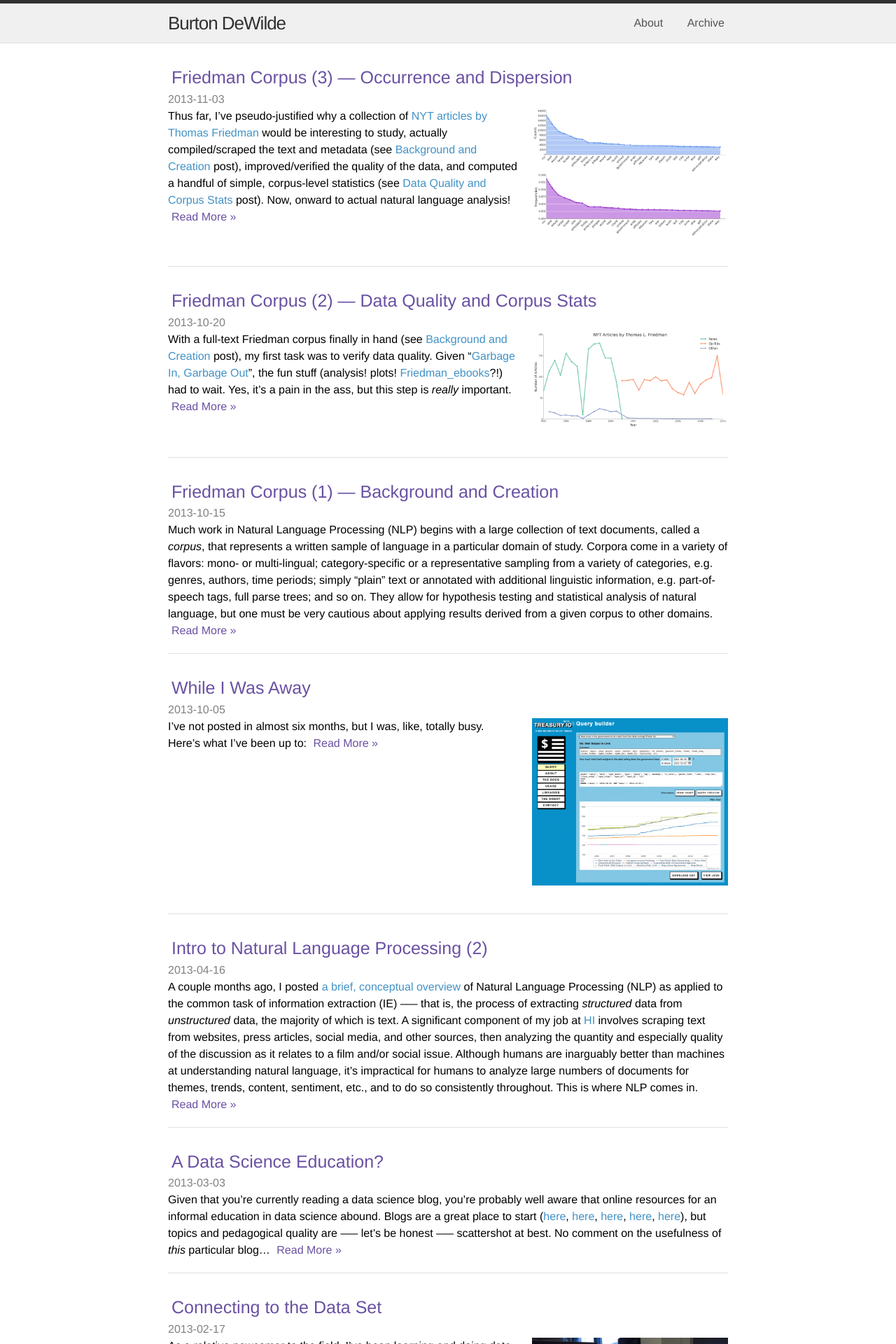
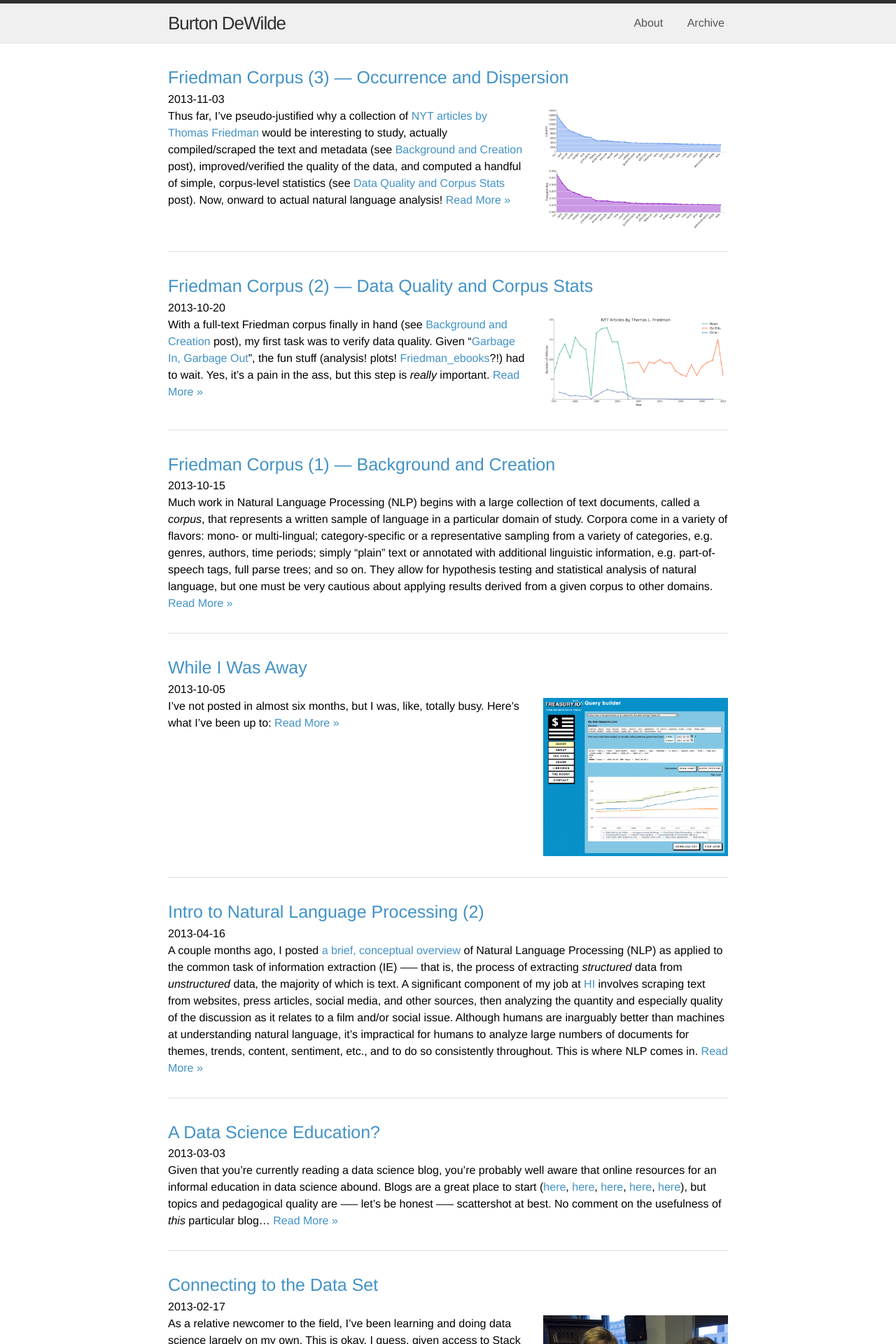
Before and after one commit to bdewilde/bdewilde.github.io, a Jekyll site: the page built from index.html, in a window 1280 px wide. Shown: the top 1920 px of the page at 70% size. Built offline with Jekyll 4.4.1, drawn with Linux system fonts in a browser that asks for light colours; nearby versions of some CDN libraries; the list of posts is cut into pages by our own code.

Commit message:
flexbox'd my post previews

```diff
--- a/assets/css/style.css
+++ b/assets/css/style.css
@@ -175,22 +175,39 @@
 
 .posts li { margin-bottom: 30px; }
 
-.post-preview {
+.preview {
   border-bottom: 1px solid #e0e0e0;
-  padding-bottom: 20px;
-  overflow: auto;
+  padding-bottom: 30px;
+  margin-bottom: 30px;
 }
 
-.post-excerpt {
-  max-width: 65%;
+.preview .preview-content {
+  display: flex;
+  align-items: center;
+}
+.preview .preview-excerpt {
+  flex: 1;
+  min-width: 100px;
+  align-self: flex-start;
 }
 
-.preview-pic {
-  float: right;
-  max-width: 35%;
+.preview-excerpt p {
+  display: inline;
+}
+
+.preview .preview-pic {
+  width: 33%!important;
   max-height: 250px;
-  padding-left: 20px;
-  padding-bottom: 20px;
+  margin-left: 20px;
+}
+
+.preview-pic img {
+  display: block;
+  margin: auto!important;
+  max-width: 100%;
+  max-height: 100%;
+  width: auto;
+  height: auto;
 }
 
 .posts .post-date {
@@ -199,18 +216,12 @@
   color: #818181;
 }
 
-.posts .post {
-  margin-bottom: 30px;
-}
-
-.posts .post-title {
+.post-title {
   font-size: 25px;
   font-weight: 200;
 }
 
-.posts p {
-  display: inline;
-}
+
 
 #disqus_thread {
     margin-top: 20px;
--- a/index.html
+++ b/index.html
@@ -2,7 +2,7 @@
 layout: default
 ---
 
-<div class="posts">
+<!-- <div class="posts">
   {% for post in paginator.posts %}
   <div class="post">
     <h1 class="post-title">
@@ -28,6 +28,31 @@
     </div>
   </div>
   {% endfor %}
+</div> -->
+
+<div class="previews">
+  {% for post in paginator.posts %}
+  <div class="preview">
+    <h1 class="post-title">
+      <a href="{{ post.url }}">{{ post.title }}</a>
+    </h1>
+
+    <div class="post-date">{{ post.date | date: '%Y-%m-%d' }}</div>
+    <div class="preview-content">
+      <div class="preview-excerpt">
+        {{ post.excerpt }}
+        <a href="{{ post.url }}">Read More &raquo;</a>
+      </div>
+      {% if post.preview_pic %}
+        <div class="preview-pic">
+        <a href="{{ post.url }}">
+          <img style="margin:auto" src="{{ post.preview_pic }}">
+        </a>
+        </div>
+      {% endif %}
+    </div>
+  </div>
+  {% endfor %}
 </div>
 
 <div class="pagination">
```
